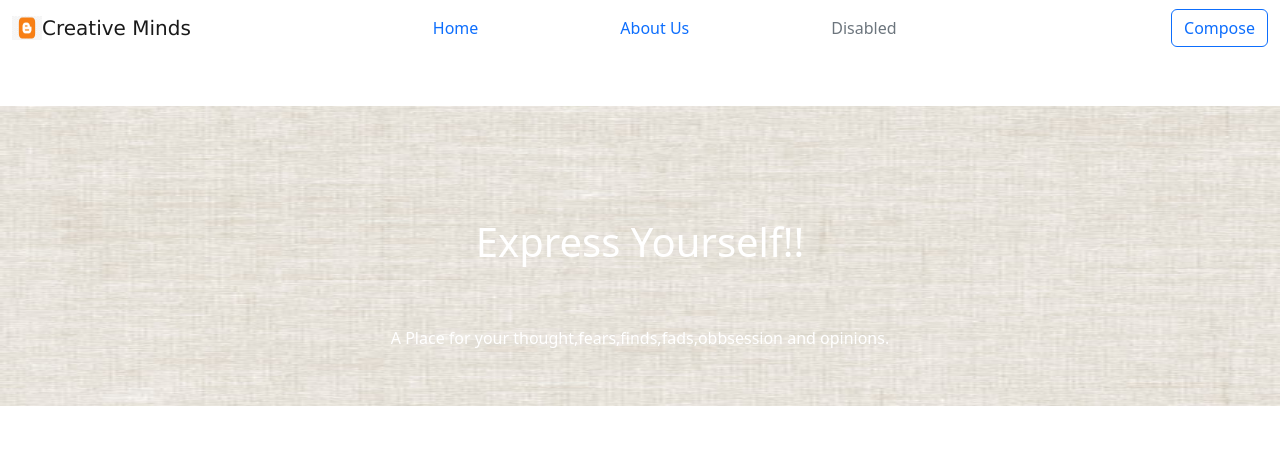
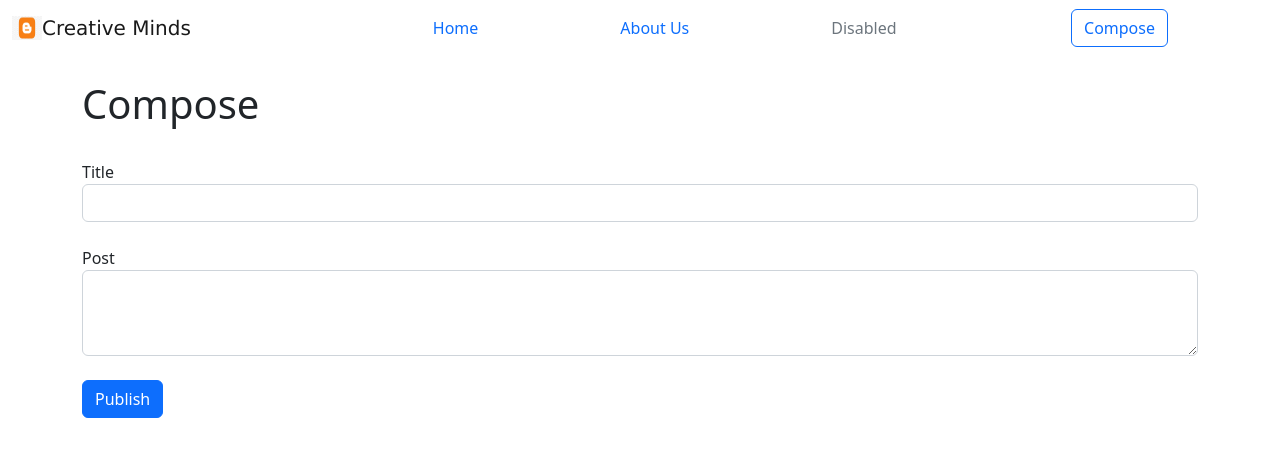
Before and after one commit to Shardul2002/Blog-Website, a React (Create React App) app in the folder client/blog-website/: page /compose in a window 1280 px wide. Shown: the top 456 px of the page. Built offline with nearby package versions, Linux system fonts and the light colour scheme.

Commit message:
Second commit

```diff
--- a/client/blog-website/package.json
+++ b/client/blog-website/package.json
@@ -3,6 +3,9 @@
   "version": "0.1.0",
   "private": true,
   "dependencies": {
+    "@emotion/react": "^11.10.5",
+    "@emotion/styled": "^11.10.5",
+    "@mui/material": "^5.11.3",
     "@testing-library/jest-dom": "^5.16.5",
     "@testing-library/react": "^13.4.0",
     "@testing-library/user-event": "^13.5.0",
@@ -10,6 +13,7 @@
     "react": "^18.2.0",
     "react-bootstrap": "^2.7.0",
     "react-dom": "^18.2.0",
+    "react-router-dom": "^6.6.1",
     "react-scripts": "5.0.1",
     "web-vitals": "^2.1.4"
   },
--- a/client/blog-website/src/App.js
+++ b/client/blog-website/src/App.js
@@ -1,11 +1,18 @@
 import React from "react";
+import { BrowserRouter, Routes, Route } from "react-router-dom";
 import Homepage from "./pages/home";
+import Aboutus from "./pages/aboutus";
+import Compose from "./pages/compose";
 import '../node_modules/bootstrap/dist/css/bootstrap.min.css';
 function App() {
   return (
-    <div className="App">
-      <Homepage />
-    </div>
+      <BrowserRouter>
+        <Routes>
+          <Route exact path='/' element={<Homepage />} />
+          <Route exact path='/aboutus' element={<Aboutus />} />
+          <Route exact path='/compose' element={<Compose />} />
+        </Routes>
+      </BrowserRouter>
   );
 }
 
--- /dev/null
+++ b/client/blog-website/src/components/aboutuscontent.js
@@ -0,0 +1,17 @@
+import React from "react";
+
+
+export default function AboutUs(){
+    return (
+        <div>
+            <br /> <br />
+            <h2>About Us </h2>
+            <img src="images/homepage.jpg" alt="image" className="rounded mx-auto d-block aboutimage"></img>
+            <br /> <br /> <br />
+            <p>Lorem Ipsum is simply dummy text of the printing and typesetting industry. Lorem Ipsum has been the industry's standard dummy text ever since the 1500s, when an unknown printer took a galley of type and scrambled it to make a type specimen book. It has survived not only five centuries, but also the leap into electronic typesetting, remaining essentially unchanged. It was popularised in the 1960s with the release of Letraset sheets containing Lorem Ipsum passages, and more recently with desktop publishing software like Aldus PageMaker including versions of Lorem Ipsum.</p>
+            <h3>Our Mission </h3>
+        </div>
+
+
+    );
+}
--- /dev/null
+++ b/client/blog-website/src/components/composeform.js
@@ -0,0 +1,28 @@
+import React from "react";
+
+
+export default function ComposeForm(){
+    return (
+        <div className="container">
+            <br />
+            <h1>Compose</h1>
+            <br />
+            <form action="/compose" method="post">
+                <div class="form-group">
+                    <label>Title</label>
+                    <input class="form-control" type="text" name="postTitle" />
+                    <br />
+                    <label>Post</label>
+                    <textarea name="postBody" rows="3" class="form-control"></textarea>
+                    <br />
+                </div>
+            <button type="submit" class="btn btn-primary publishbutton" name="button">Publish</button>
+            </form>
+        </div>
+
+
+
+
+
+    );
+}
--- a/client/blog-website/src/components/homepage-content.js
+++ b/client/blog-website/src/components/homepage-content.js
@@ -6,8 +6,8 @@ export default function Homepagecontent(){
         <div>
             <div className="content">
             <img src="/images/bkg-2.png" alt="homepage image" className="homepage-image"></img>
-            <h1 className="carousel-caption text">Express Yourself!!</h1>
-            <p className="carousel-caption">A Place for your thought,fears,finds,fads,obbsession and opinions.</p>
+            <h1 className="carousel-caption text-muted text">Express Yourself!!</h1>
+            <p className="carousel-caption text-muted font-italic text1">A Place for your thought,fears,finds,fads,obbsession and much more....</p>
             </div>
         </div>
 
--- a/client/blog-website/src/components/homepage.css
+++ b/client/blog-website/src/components/homepage.css
@@ -24,6 +24,25 @@
 }
 
 .text{
+    font-family: Verdana, Geneva, Tahoma, sans-serif;
     margin-bottom: 100px;
-    text-decoration: black;
 }
+
+.text1{
+    font-family: Cambria, Cochin, Georgia, Times, 'Times New Roman', serif !important;
+    font-size: 2em;
+}
+
+.aboutimage{
+    height: 500px;
+    width: 500px;
+    margin-right: 0px;
+}
+
+.publishbutton{
+    padding-left: 100px;
+}
+
+.compose{
+    margin-right: 100px;
+}
--- /dev/null
+++ b/client/blog-website/src/pages/aboutus.js
@@ -0,0 +1,13 @@
+import React from "react";
+import Navbar from "../components/navbar";
+import AboutUs from "../components/aboutuscontent";
+export default function Aboutus(){
+    return (
+        <div>
+            <Navbar />
+            <AboutUs />
+
+        </div>
+
+    );
+}
--- /dev/null
+++ b/client/blog-website/src/pages/compose.js
@@ -0,0 +1,13 @@
+import React from "react";
+import Navbar from "../components/navbar";
+import ComposeForm from "../components/composeform";
+
+export default function Compose(){
+    return (
+        <div>
+           <Navbar />
+            <ComposeForm />
+
+        </div>
+    );
+}
```
Also changed, not shown: client/package.json (added, +8 -0 lines), 2 other files (tests, documents, lock files or other folders).
